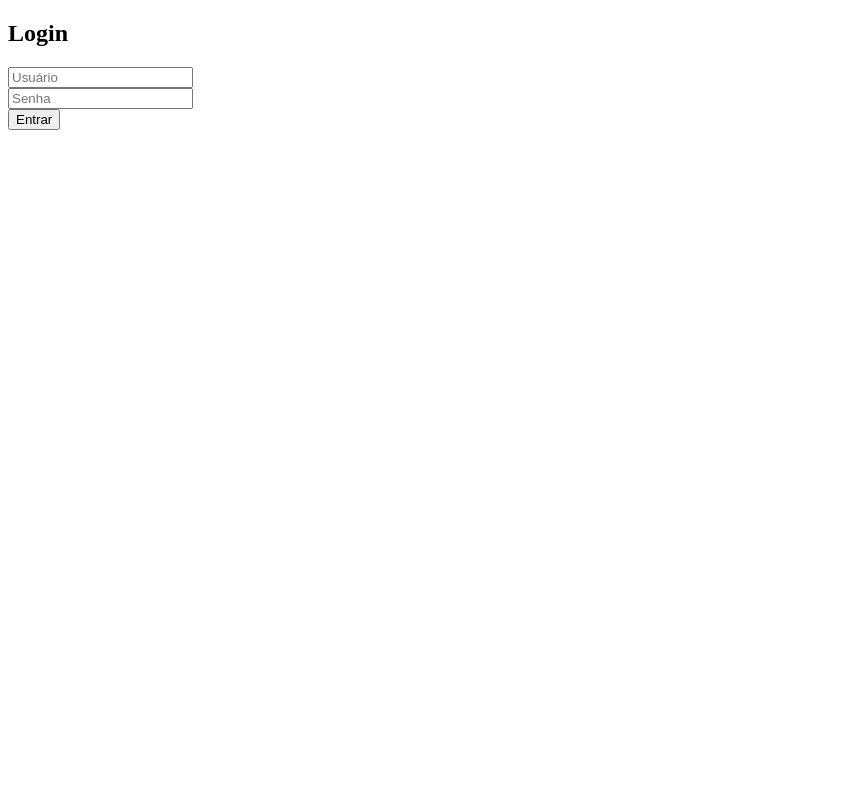
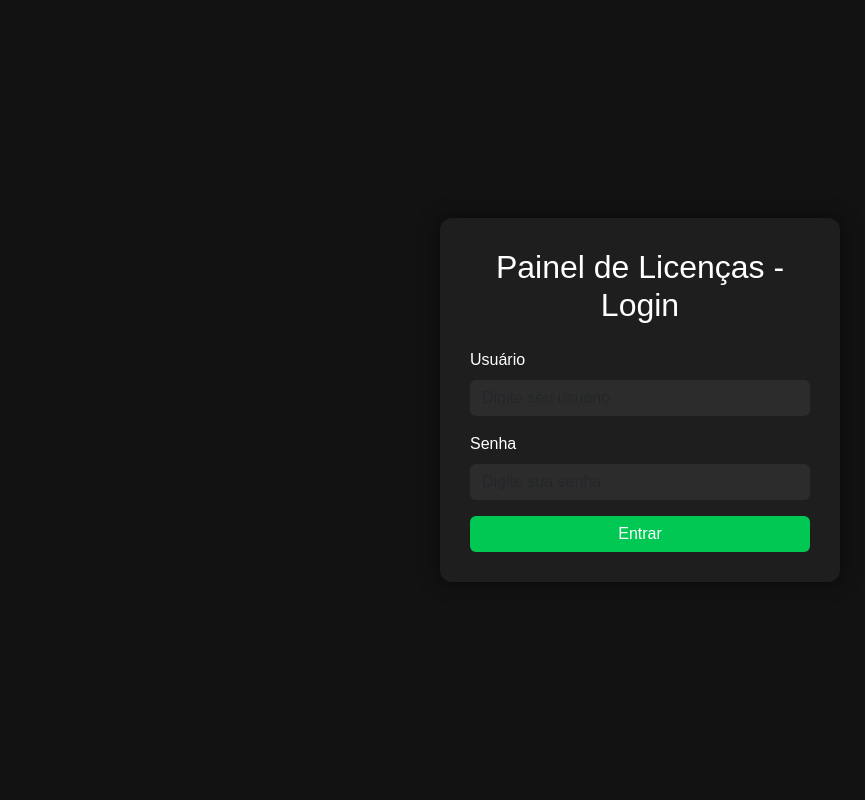
Before and after one commit to BOTGERARREV/painel-rev, a Flask app: page / in a window 1280 px wide. Shown: the whole page, without its empty margins (0-865 px from the left). Run offline with Flask 3, Linux system fonts and the light colour scheme.

Commit message:
login.html

```diff
--- a/templates/login.html
+++ b/templates/login.html
@@ -1,14 +1,62 @@
 <!DOCTYPE html>
-<html>
+<html lang="pt-BR">
 <head>
-    <title>Painel Login</title>
+    <meta charset="UTF-8">
+    <meta name="viewport" content="width=device-width, initial-scale=1.0">
+    <title>Painel - Login</title>
+    <link href="https://cdn.jsdelivr.net/npm/bootstrap@5.3.0/dist/css/bootstrap.min.css" rel="stylesheet">
+    <style>
+        body {
+            background-color: #121212;
+            color: #ffffff;
+            display: flex;
+            align-items: center;
+            justify-content: center;
+            height: 100vh;
+            font-family: Arial, sans-serif;
+        }
+        .login-box {
+            background-color: #1e1e1e;
+            padding: 30px;
+            border-radius: 12px;
+            box-shadow: 0 0 20px rgba(0,0,0,0.5);
+            width: 100%;
+            max-width: 400px;
+        }
+        .form-control {
+            background-color: #2c2c2c;
+            border: none;
+            color: #ffffff;
+        }
+        .form-control:focus {
+            background-color: #2c2c2c;
+            color: #ffffff;
+        }
+        .btn-primary {
+            background-color: #00c853;
+            border: none;
+        }
+        .btn-primary:hover {
+            background-color: #00b84d;
+        }
+    </style>
 </head>
 <body>
-    <h2>Login</h2>
-    <form method="POST">
-        <input type="text" name="username" placeholder="Usuário"><br>
-        <input type="password" name="password" placeholder="Senha"><br>
-        <button type="submit">Entrar</button>
-    </form>
+    <div class="login-box">
+        <h2 class="text-center mb-4">Painel de Licenças - Login</h2>
+        <form method="POST">
+            <div class="mb-3">
+                <label for="username" class="form-label">Usuário</label>
+                <input type="text" class="form-control" id="username" name="username" placeholder="Digite seu usuário" required>
+            </div>
+            <div class="mb-3">
+                <label for="password" class="form-label">Senha</label>
+                <input type="password" class="form-control" id="password" name="password" placeholder="Digite sua senha" required>
+            </div>
+            <div class="d-grid">
+                <button type="submit" class="btn btn-primary">Entrar</button>
+            </div>
+        </form>
+    </div>
 </body>
 </html>
```
